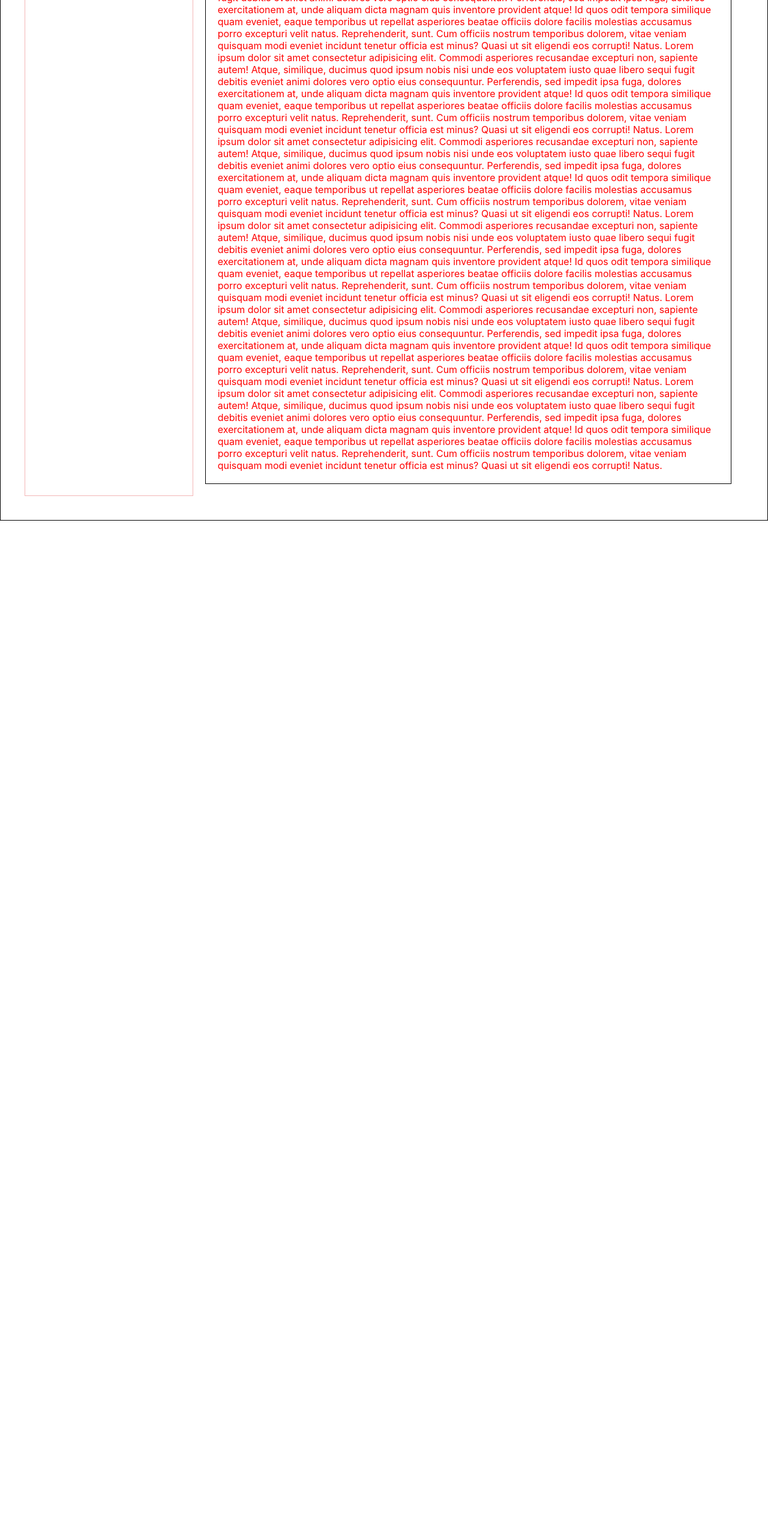
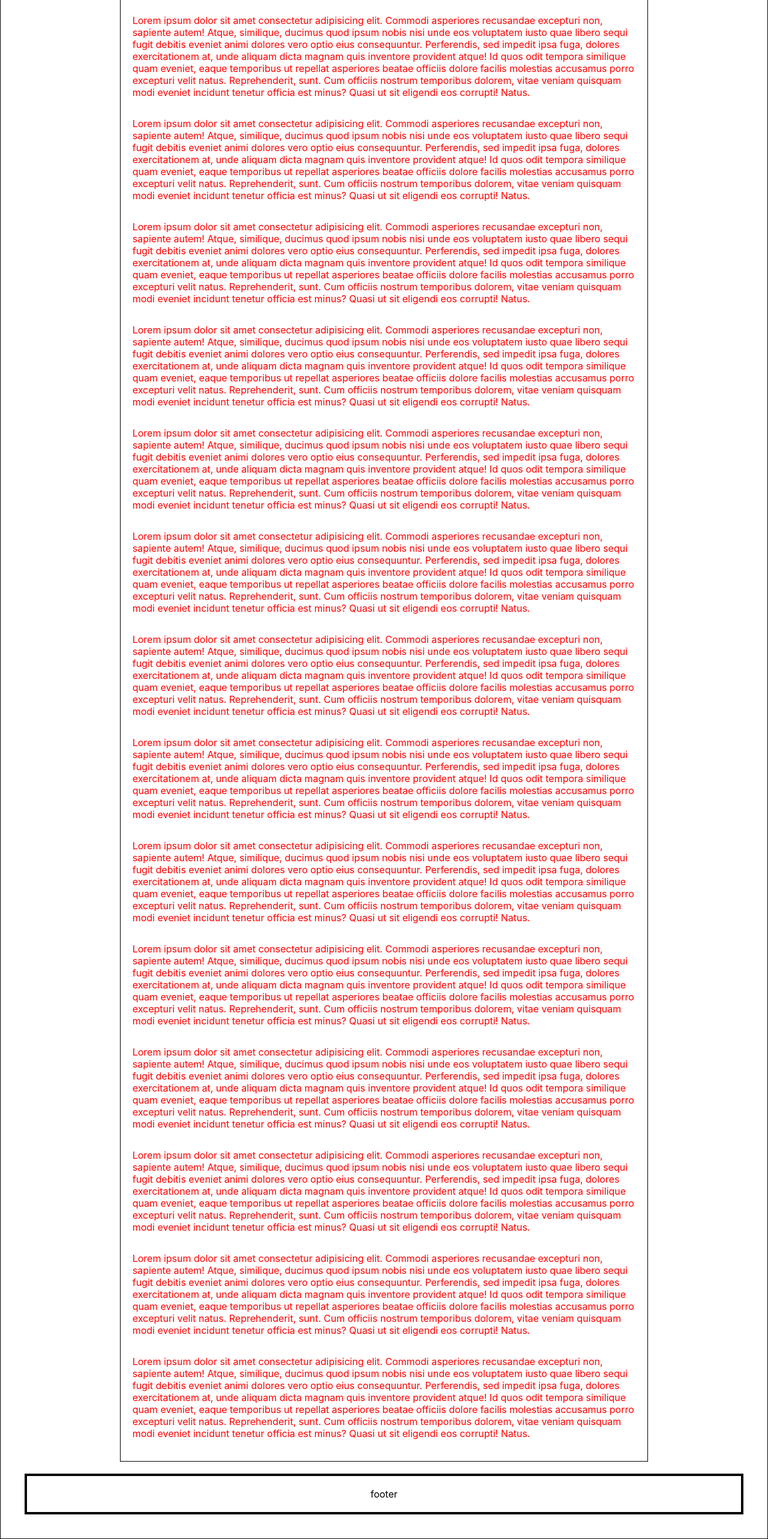
Before and after one commit to barbaroreyes/transapp, a React (Create React App) app: page / in a window 1280 px wide. Shown: the part 136-2702 px from the top of the page at 60% size. Before the commit the page ends 1004 px from the top, so only its background shows below. Built offline with nearby package versions, Linux system fonts and the light colour scheme.

Commit message:
adde-some-syles

```diff
--- a/src/App.css
+++ b/src/App.css
@@ -8,11 +8,19 @@
 }
 .home{
   display: flex;
+  justify-content: center;
+  /* flex-direction: column;
+  align-items: center; */
+  flex-wrap: wrap;
   padding: 20px;
   margin: 20px;
 
 }
 .main{
+  display: flex;
+  justify-content: center;
+  flex-direction: column;
+  align-items: center;
   width: 70%;
   color:red;
   margin: 20px;
@@ -20,10 +28,21 @@
   padding: 20px;
 }
 .header-home{
+  display: flex;
+  justify-content: center;
+  flex-direction: column;
+  align-items: center;
   border: 1px solid  rgb(243, 182, 182);
  width: 20%;
  display: flex;
  padding: 20px;
+}
+.footer-home{
+  width: 100%;
+  display: flex;
+  justify-content: center;
+  padding: 20px;
+  border: 4px solid black;
 }
 
 /* .App-logo {
--- a/src/component/Main.js
+++ b/src/component/Main.js
@@ -3,24 +3,46 @@ import React from 'react';
 const Main = () => {
   return (
     <div  className='main'>
-    Lorem ipsum dolor sit amet consectetur adipisicing elit. Commodi asperiores recusandae excepturi non, sapiente autem! Atque, similique, ducimus quod ipsum nobis nisi unde eos voluptatem iusto quae libero sequi fugit debitis eveniet animi dolores vero optio eius consequuntur. Perferendis, sed impedit ipsa fuga, dolores exercitationem at, unde aliquam dicta magnam quis inventore provident atque! Id quos odit tempora similique quam eveniet, eaque temporibus ut repellat asperiores beatae officiis dolore facilis molestias accusamus porro excepturi velit natus. Reprehenderit, sunt. Cum officiis nostrum temporibus dolorem, vitae veniam quisquam modi eveniet
+    <p>Lorem ipsum dolor sit amet consectetur adipisicing elit. Commodi asperiores recusandae excepturi non, sapiente autem! Atque, similique, ducimus quod ipsum nobis nisi unde eos voluptatem iusto quae libero sequi fugit debitis eveniet animi dolores vero optio eius consequuntur. Perferendis, sed impedit ipsa fuga, dolores exercitationem at, unde aliquam dicta magnam quis inventore provident atque! Id quos odit tempora similique quam eveniet, eaque temporibus ut repellat asperiores beatae officiis dolore facilis molestias accusamus porro excepturi velit natus. Reprehenderit, sunt. Cum officiis nostrum temporibus dolorem, vitae veniam quisquam modi eveniet
      incidunt tenetur officia est minus? Quasi ut sit eligendi eos
-     corrupti! Natus.
-     Lorem ipsum dolor sit amet consectetur adipisicing elit. Commodi asperiores recusandae excepturi non, sapiente autem! Atque, similique, ducimus quod ipsum nobis nisi unde eos voluptatem iusto quae libero sequi fugit debitis eveniet animi dolores vero optio eius consequuntur. Perferendis, sed impedit ipsa fuga, dolores exercitationem at, unde aliquam dicta magnam quis inventore provident atque! Id quos odit tempora similique quam eveniet, eaque temporibus ut repellat asperiores beatae officiis dolore facilis molestias accusamus porro excepturi velit natus. Reprehenderit, sunt. Cum officiis nostrum temporibus dolorem, vitae veniam quisquam modi eveniet
+     corrupti! Natus.</p>
+     <p>Lorem ipsum dolor sit amet consectetur adipisicing elit. Commodi asperiores recusandae excepturi non, sapiente autem! Atque, similique, ducimus quod ipsum nobis nisi unde eos voluptatem iusto quae libero sequi fugit debitis eveniet animi dolores vero optio eius consequuntur. Perferendis, sed impedit ipsa fuga, dolores exercitationem at, unde aliquam dicta magnam quis inventore provident atque! Id quos odit tempora similique quam eveniet, eaque temporibus ut repellat asperiores beatae officiis dolore facilis molestias accusamus porro excepturi velit natus. Reprehenderit, sunt. Cum officiis nostrum temporibus dolorem, vitae veniam quisquam modi eveniet
      incidunt tenetur officia est minus? Quasi ut sit eligendi eos
-     corrupti! Natus.
-     Lorem ipsum dolor sit amet consectetur adipisicing elit. Commodi asperiores recusandae excepturi non, sapiente autem! Atque, similique, ducimus quod ipsum nobis nisi unde eos voluptatem iusto quae libero sequi fugit debitis eveniet animi dolores vero optio eius consequuntur. Perferendis, sed impedit ipsa fuga, dolores exercitationem at, unde aliquam dicta magnam quis inventore provident atque! Id quos odit tempora similique quam eveniet, eaque temporibus ut repellat asperiores beatae officiis dolore facilis molestias accusamus porro excepturi velit natus. Reprehenderit, sunt. Cum officiis nostrum temporibus dolorem, vitae veniam quisquam modi eveniet
+     corrupti! Natus.</p>
+     <p>Lorem ipsum dolor sit amet consectetur adipisicing elit. Commodi asperiores recusandae excepturi non, sapiente autem! Atque, similique, ducimus quod ipsum nobis nisi unde eos voluptatem iusto quae libero sequi fugit debitis eveniet animi dolores vero optio eius consequuntur. Perferendis, sed impedit ipsa fuga, dolores exercitationem at, unde aliquam dicta magnam quis inventore provident atque! Id quos odit tempora similique quam eveniet, eaque temporibus ut repellat asperiores beatae officiis dolore facilis molestias accusamus porro excepturi velit natus. Reprehenderit, sunt. Cum officiis nostrum temporibus dolorem, vitae veniam quisquam modi eveniet
      incidunt tenetur officia est minus? Quasi ut sit eligendi eos
-     corrupti! Natus.
-     Lorem ipsum dolor sit amet consectetur adipisicing elit. Commodi asperiores recusandae excepturi non, sapiente autem! Atque, similique, ducimus quod ipsum nobis nisi unde eos voluptatem iusto quae libero sequi fugit debitis eveniet animi dolores vero optio eius consequuntur. Perferendis, sed impedit ipsa fuga, dolores exercitationem at, unde aliquam dicta magnam quis inventore provident atque! Id quos odit tempora similique quam eveniet, eaque temporibus ut repellat asperiores beatae officiis dolore facilis molestias accusamus porro excepturi velit natus. Reprehenderit, sunt. Cum officiis nostrum temporibus dolorem, vitae veniam quisquam modi eveniet
+     corrupti! Natus.</p>
+     <p>Lorem ipsum dolor sit amet consectetur adipisicing elit. Commodi asperiores recusandae excepturi non, sapiente autem! Atque, similique, ducimus quod ipsum nobis nisi unde eos voluptatem iusto quae libero sequi fugit debitis eveniet animi dolores vero optio eius consequuntur. Perferendis, sed impedit ipsa fuga, dolores exercitationem at, unde aliquam dicta magnam quis inventore provident atque! Id quos odit tempora similique quam eveniet, eaque temporibus ut repellat asperiores beatae officiis dolore facilis molestias accusamus porro excepturi velit natus. Reprehenderit, sunt. Cum officiis nostrum temporibus dolorem, vitae veniam quisquam modi eveniet
      incidunt tenetur officia est minus? Quasi ut sit eligendi eos
-     corrupti! Natus.
-     Lorem ipsum dolor sit amet consectetur adipisicing elit. Commodi asperiores recusandae excepturi non, sapiente autem! Atque, similique, ducimus quod ipsum nobis nisi unde eos voluptatem iusto quae libero sequi fugit debitis eveniet animi dolores vero optio eius consequuntur. Perferendis, sed impedit ipsa fuga, dolores exercitationem at, unde aliquam dicta magnam quis inventore provident atque! Id quos odit tempora similique quam eveniet, eaque temporibus ut repellat asperiores beatae officiis dolore facilis molestias accusamus porro excepturi velit natus. Reprehenderit, sunt. Cum officiis nostrum temporibus dolorem, vitae veniam quisquam modi eveniet
+     corrupti! Natus.</p>
+     <p>Lorem ipsum dolor sit amet consectetur adipisicing elit. Commodi asperiores recusandae excepturi non, sapiente autem! Atque, similique, ducimus quod ipsum nobis nisi unde eos voluptatem iusto quae libero sequi fugit debitis eveniet animi dolores vero optio eius consequuntur. Perferendis, sed impedit ipsa fuga, dolores exercitationem at, unde aliquam dicta magnam quis inventore provident atque! Id quos odit tempora similique quam eveniet, eaque temporibus ut repellat asperiores beatae officiis dolore facilis molestias accusamus porro excepturi velit natus. Reprehenderit, sunt. Cum officiis nostrum temporibus dolorem, vitae veniam quisquam modi eveniet
      incidunt tenetur officia est minus? Quasi ut sit eligendi eos
-     corrupti! Natus.
-     Lorem ipsum dolor sit amet consectetur adipisicing elit. Commodi asperiores recusandae excepturi non, sapiente autem! Atque, similique, ducimus quod ipsum nobis nisi unde eos voluptatem iusto quae libero sequi fugit debitis eveniet animi dolores vero optio eius consequuntur. Perferendis, sed impedit ipsa fuga, dolores exercitationem at, unde aliquam dicta magnam quis inventore provident atque! Id quos odit tempora similique quam eveniet, eaque temporibus ut repellat asperiores beatae officiis dolore facilis molestias accusamus porro excepturi velit natus. Reprehenderit, sunt. Cum officiis nostrum temporibus dolorem, vitae veniam quisquam modi eveniet
+     corrupti! Natus.</p>
+     <p>Lorem ipsum dolor sit amet consectetur adipisicing elit. Commodi asperiores recusandae excepturi non, sapiente autem! Atque, similique, ducimus quod ipsum nobis nisi unde eos voluptatem iusto quae libero sequi fugit debitis eveniet animi dolores vero optio eius consequuntur. Perferendis, sed impedit ipsa fuga, dolores exercitationem at, unde aliquam dicta magnam quis inventore provident atque! Id quos odit tempora similique quam eveniet, eaque temporibus ut repellat asperiores beatae officiis dolore facilis molestias accusamus porro excepturi velit natus. Reprehenderit, sunt. Cum officiis nostrum temporibus dolorem, vitae veniam quisquam modi eveniet
      incidunt tenetur officia est minus? Quasi ut sit eligendi eos
-     corrupti! Natus.
+     corrupti! Natus.</p>
+     <p>Lorem ipsum dolor sit amet consectetur adipisicing elit. Commodi asperiores recusandae excepturi non, sapiente autem! Atque, similique, ducimus quod ipsum nobis nisi unde eos voluptatem iusto quae libero sequi fugit debitis eveniet animi dolores vero optio eius consequuntur. Perferendis, sed impedit ipsa fuga, dolores exercitationem at, unde aliquam dicta magnam quis inventore provident atque! Id quos odit tempora similique quam eveniet, eaque temporibus ut repellat asperiores beatae officiis dolore facilis molestias accusamus porro excepturi velit natus. Reprehenderit, sunt. Cum officiis nostrum temporibus dolorem, vitae veniam quisquam modi eveniet
+     incidunt tenetur officia est minus? Quasi ut sit eligendi eos
+     corrupti! Natus.</p>
+     <p>Lorem ipsum dolor sit amet consectetur adipisicing elit. Commodi asperiores recusandae excepturi non, sapiente autem! Atque, similique, ducimus quod ipsum nobis nisi unde eos voluptatem iusto quae libero sequi fugit debitis eveniet animi dolores vero optio eius consequuntur. Perferendis, sed impedit ipsa fuga, dolores exercitationem at, unde aliquam dicta magnam quis inventore provident atque! Id quos odit tempora similique quam eveniet, eaque temporibus ut repellat asperiores beatae officiis dolore facilis molestias accusamus porro excepturi velit natus. Reprehenderit, sunt. Cum officiis nostrum temporibus dolorem, vitae veniam quisquam modi eveniet
+     incidunt tenetur officia est minus? Quasi ut sit eligendi eos
+     corrupti! Natus.</p>
+     <p>Lorem ipsum dolor sit amet consectetur adipisicing elit. Commodi asperiores recusandae excepturi non, sapiente autem! Atque, similique, ducimus quod ipsum nobis nisi unde eos voluptatem iusto quae libero sequi fugit debitis eveniet animi dolores vero optio eius consequuntur. Perferendis, sed impedit ipsa fuga, dolores exercitationem at, unde aliquam dicta magnam quis inventore provident atque! Id quos odit tempora similique quam eveniet, eaque temporibus ut repellat asperiores beatae officiis dolore facilis molestias accusamus porro excepturi velit natus. Reprehenderit, sunt. Cum officiis nostrum temporibus dolorem, vitae veniam quisquam modi eveniet
+     incidunt tenetur officia est minus? Quasi ut sit eligendi eos
+     corrupti! Natus.</p>
+     <p>Lorem ipsum dolor sit amet consectetur adipisicing elit. Commodi asperiores recusandae excepturi non, sapiente autem! Atque, similique, ducimus quod ipsum nobis nisi unde eos voluptatem iusto quae libero sequi fugit debitis eveniet animi dolores vero optio eius consequuntur. Perferendis, sed impedit ipsa fuga, dolores exercitationem at, unde aliquam dicta magnam quis inventore provident atque! Id quos odit tempora similique quam eveniet, eaque temporibus ut repellat asperiores beatae officiis dolore facilis molestias accusamus porro excepturi velit natus. Reprehenderit, sunt. Cum officiis nostrum temporibus dolorem, vitae veniam quisquam modi eveniet
+     incidunt tenetur officia est minus? Quasi ut sit eligendi eos
+     corrupti! Natus.</p> <p>Lorem ipsum dolor sit amet consectetur adipisicing elit. Commodi asperiores recusandae excepturi non, sapiente autem! Atque, similique, ducimus quod ipsum nobis nisi unde eos voluptatem iusto quae libero sequi fugit debitis eveniet animi dolores vero optio eius consequuntur. Perferendis, sed impedit ipsa fuga, dolores exercitationem at, unde aliquam dicta magnam quis inventore provident atque! Id quos odit tempora similique quam eveniet, eaque temporibus ut repellat asperiores beatae officiis dolore facilis molestias accusamus porro excepturi velit natus. Reprehenderit, sunt. Cum officiis nostrum temporibus dolorem, vitae veniam quisquam modi eveniet
+     incidunt tenetur officia est minus? Quasi ut sit eligendi eos
+     corrupti! Natus.</p> <p>Lorem ipsum dolor sit amet consectetur adipisicing elit. Commodi asperiores recusandae excepturi non, sapiente autem! Atque, similique, ducimus quod ipsum nobis nisi unde eos voluptatem iusto quae libero sequi fugit debitis eveniet animi dolores vero optio eius consequuntur. Perferendis, sed impedit ipsa fuga, dolores exercitationem at, unde aliquam dicta magnam quis inventore provident atque! Id quos odit tempora similique quam eveniet, eaque temporibus ut repellat asperiores beatae officiis dolore facilis molestias accusamus porro excepturi velit natus. Reprehenderit, sunt. Cum officiis nostrum temporibus dolorem, vitae veniam quisquam modi eveniet
+     incidunt tenetur officia est minus? Quasi ut sit eligendi eos
+     corrupti! Natus.</p> <p>Lorem ipsum dolor sit amet consectetur adipisicing elit. Commodi asperiores recusandae excepturi non, sapiente autem! Atque, similique, ducimus quod ipsum nobis nisi unde eos voluptatem iusto quae libero sequi fugit debitis eveniet animi dolores vero optio eius consequuntur. Perferendis, sed impedit ipsa fuga, dolores exercitationem at, unde aliquam dicta magnam quis inventore provident atque! Id quos odit tempora similique quam eveniet, eaque temporibus ut repellat asperiores beatae officiis dolore facilis molestias accusamus porro excepturi velit natus. Reprehenderit, sunt. Cum officiis nostrum temporibus dolorem, vitae veniam quisquam modi eveniet
+     incidunt tenetur officia est minus? Quasi ut sit eligendi eos
+     corrupti! Natus.</p>
+     <p>Lorem ipsum dolor sit amet consectetur adipisicing elit. Commodi asperiores recusandae excepturi non, sapiente autem! Atque, similique, ducimus quod ipsum nobis nisi unde eos voluptatem iusto quae libero sequi fugit debitis eveniet animi dolores vero optio eius consequuntur. Perferendis, sed impedit ipsa fuga, dolores exercitationem at, unde aliquam dicta magnam quis inventore provident atque! Id quos odit tempora similique quam eveniet, eaque temporibus ut repellat asperiores beatae officiis dolore facilis molestias accusamus porro excepturi velit natus. Reprehenderit, sunt. Cum officiis nostrum temporibus dolorem, vitae veniam quisquam modi eveniet
+     incidunt tenetur officia est minus? Quasi ut sit eligendi eos
+     corrupti! Natus.</p>
+
     </div>
   );
 }
--- a/src/pages/Home.js
+++ b/src/pages/Home.js
@@ -5,8 +5,8 @@ const Home = () => {
     <div className="home">
        <div className='header-home'>header</div>
          <Main/>
-      {/*
-       <div>footer</div>  */}
+
+       <div className='footer-home'>footer</div>
     </div>
   );
 }
```
